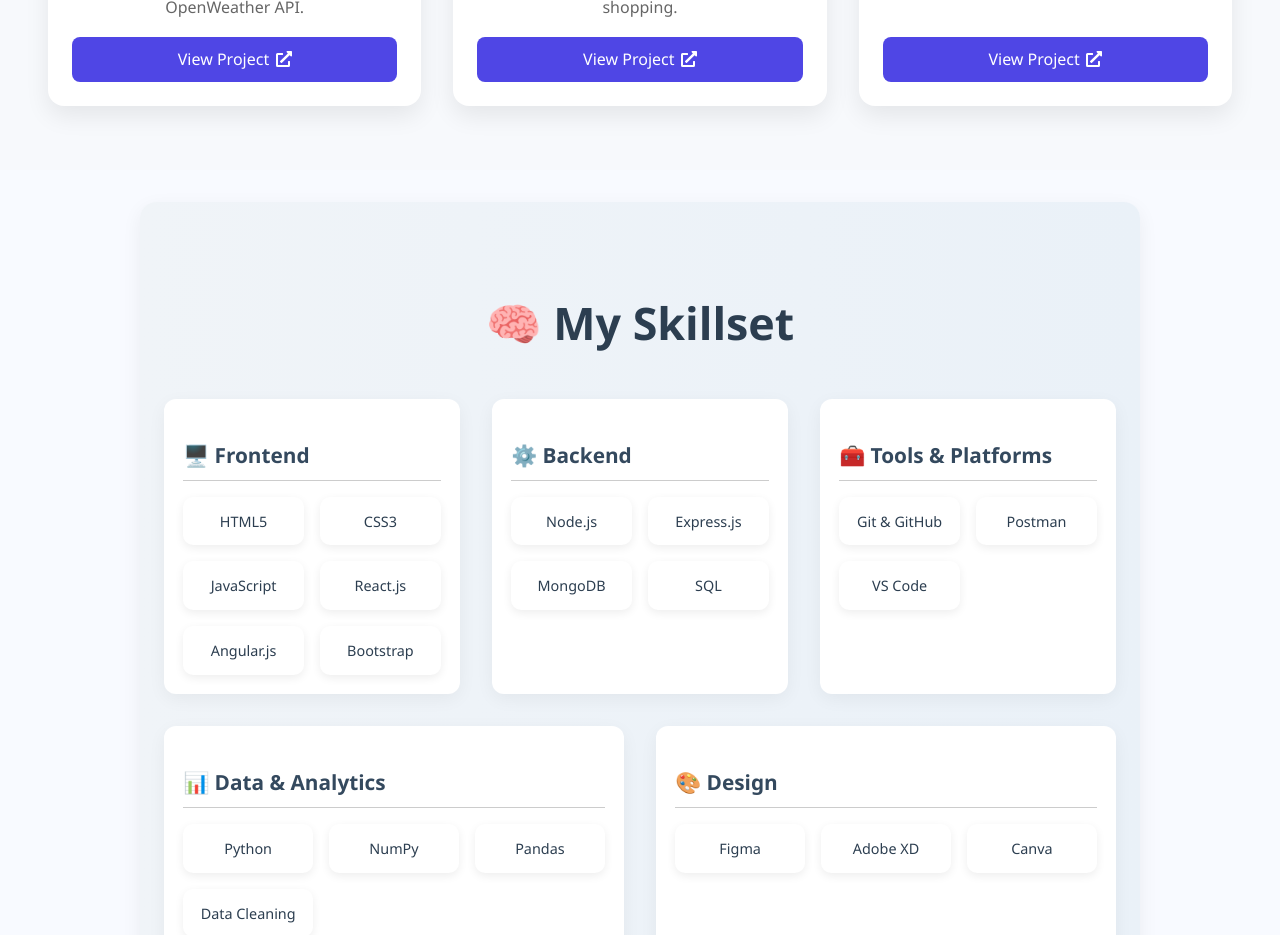
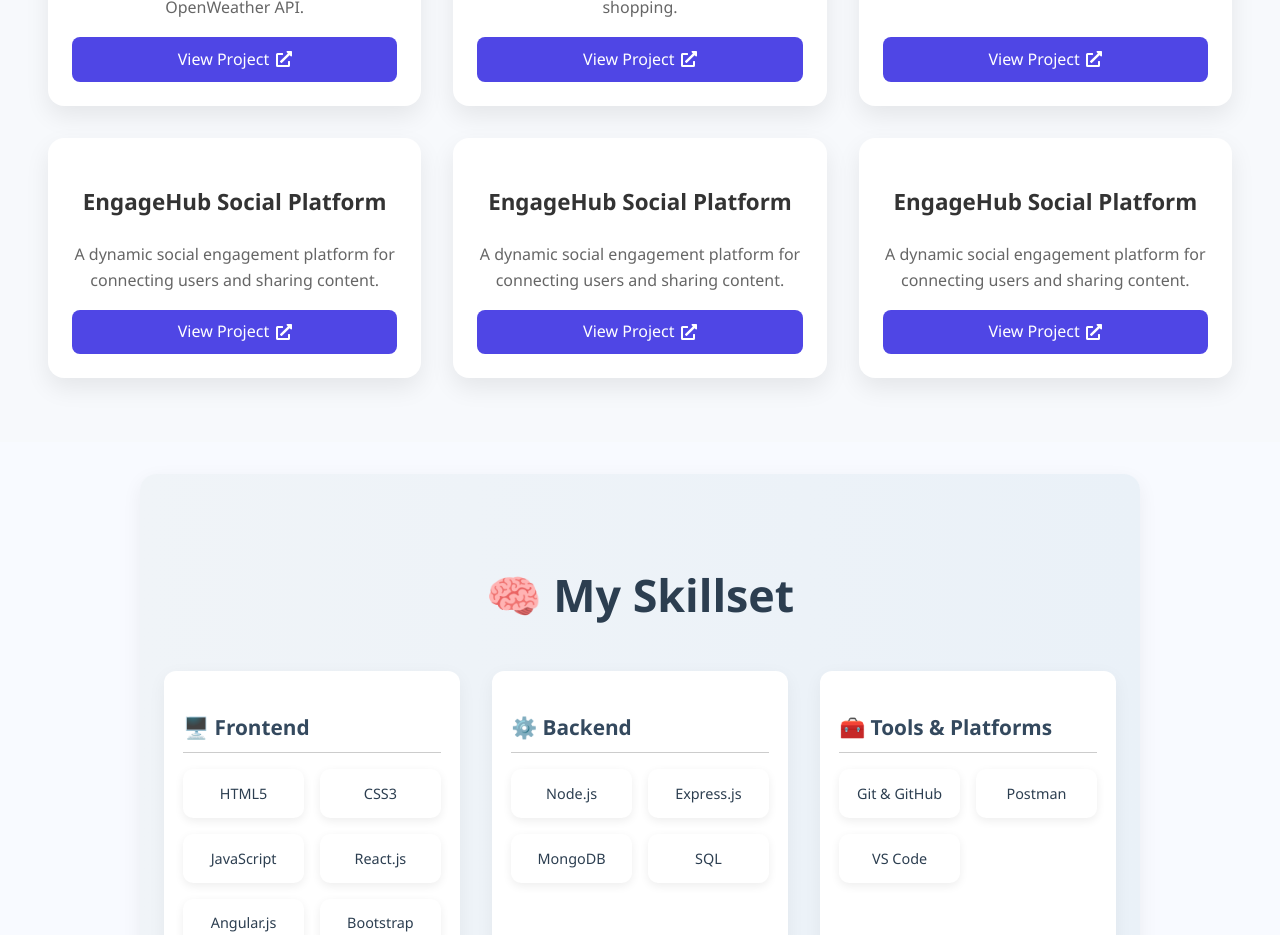
Before and after one commit to iamro045/Portfolio, a React (Create React App) app: page / in a window 1280 px wide. Shown: the part 1920-2855 px from the top of the page. Built offline with nearby package versions, Linux system fonts and the light colour scheme.

Commit message:
Update Projects.jsx

```diff
--- a/src/Components/Projects/Projects.jsx
+++ b/src/Components/Projects/Projects.jsx
@@ -13,6 +13,21 @@
       title: 'EliteMart E-commerce', // Changed title for clarity
       description: 'A robust e-commerce platform likely built with the MERN stack for seamless online shopping.', // Assuming it's an e-commerce site based on the name
       link: 'https://github.com/iamro045/EliteMart',
+    },
+    {
+      title: 'EngageHub Social Platform', // Changed title for clarity
+      description: 'A dynamic social engagement platform for connecting users and sharing content.', // Assuming it's a social platform based on the name
+      link: 'https://github.com/iamro045/EngageHub',
+    },
+    {
+      title: 'EngageHub Social Platform', // Changed title for clarity
+      description: 'A dynamic social engagement platform for connecting users and sharing content.', // Assuming it's a social platform based on the name
+      link: 'https://github.com/iamro045/EngageHub',
+    },
+    {
+      title: 'EngageHub Social Platform', // Changed title for clarity
+      description: 'A dynamic social engagement platform for connecting users and sharing content.', // Assuming it's a social platform based on the name
+      link: 'https://github.com/iamro045/EngageHub',
     },
     {
       title: 'EngageHub Social Platform', // Changed title for clarity
```
